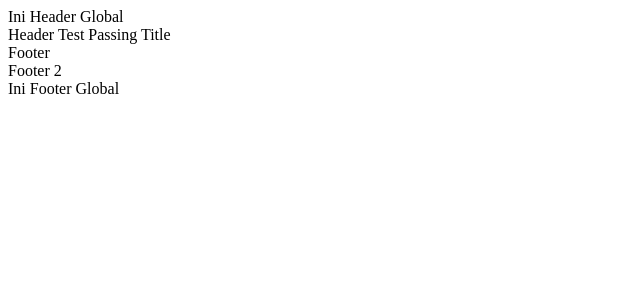
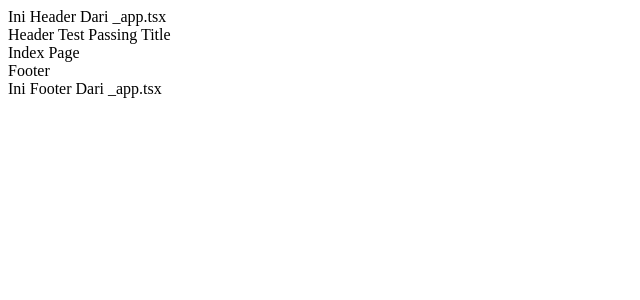
Before and after one commit to TantowiPutra/belajar-next-js, a Next.js app: page / in a window 1280 px wide. Shown: the top 300 px of the page, without its empty margins (0-640 px from the left). Built offline with nearby package versions, Linux system fonts and the light colour scheme.

Commit message:
chore: refactor meta data into main layout, added next router custom hook to track currently accesed path

```diff
--- a/layout/index.tsx
+++ b/layout/index.tsx
@@ -1,3 +1,5 @@
+import Head from "next/head";
+import { Geist, Geist_Mono } from 'next/font/google'
 /*
     Komponen ./layout/index.js menerima prop berupa children dari komponen induk, dan memberikan kembalian berupa komponen
     yang sudah disatukan dengan prop tersebut
@@ -7,13 +9,30 @@
     - && condition check, kalo memenuhi jalani komponen setelahnya, mirip ternary operator, tapi ada di JSX
 */
 
-export default function RootLayout({ children, title } : { children: React.ReactNode; title: string }) {
+const geistSans = Geist({
+    variable: '--font-geist-sans',
+    subsets: ['latin'],
+});
+
+const geistMono = Geist_Mono({
+    variable: '--font-geist-mono',
+    subsets: ['latin'],
+});
+
+export default function RootLayout({ children, title, metaTitle } : { children: React.ReactNode; title: string; metaTitle?: string}) {
     return (
         <div>
-            <div>Header {title && <span>{title}</span>}</div>
-            <div>{ children }</div>
-            <div>Footer</div>
-            <div>Footer 2</div>
+            <Head>
+                <title>{`Next.js App ${metaTitle || "Default Meta Title"}`}</title>
+                <meta name="description" content="ini deskripsi website" />
+                <meta name="viewport" content="width=device-width, initial-scale=1" />
+                <link rel="icon" href="file.svg" />
+            </Head>
+            <div className={`${geistSans.variable} ${geistMono.variable}`}>
+                <div>Header <span>{title || "Default Title"}</span></div>
+                <div>{ children }</div>
+                <div>Footer</div>
+            </div>
         </div>
     );
 }
--- a/pages/_app.tsx
+++ b/pages/_app.tsx
@@ -1,6 +1,7 @@
 import '../styles/globals.css'
 import RootLayout from '@/layout'
 import { AppProps } from 'next/app'
+import { useRouter } from 'next/router'
 
 /*
     Sebagai Pembungkus (semua) halaman ketika di load.
@@ -14,13 +15,19 @@ import { AppProps } from 'next/app'
 */
 
 export default function MyApp({ Component, pageProps }: AppProps) {
+  // Custom Hook dari NextJS untuk track routes
+  const router = useRouter();
+
+  // TERNARY CHECK PATH SAAT INI
+  const metaTitle = router.pathname === '/' ? "HOME" : router.pathname.replace('/', '').toUpperCase();
+
   return (
     <div>
-      <header>Ini Header Global</header>
-      <RootLayout title="Test Passing Title">
+      <header>Ini Header Dari _app.tsx</header>
+      <RootLayout title="Test Passing Title" metaTitle={metaTitle}>
         <Component {...pageProps} />
       </RootLayout>
-      <footer>Ini Footer Global</footer>
+      <footer>Ini Footer Dari _app.tsx</footer>
     </div>
   )
 }
--- /dev/null
+++ b/pages/about.tsx
@@ -0,0 +1,5 @@
+export default function About() {
+    return (
+        <div>About Page</div>
+    );
+}
--- a/pages/index.tsx
+++ b/pages/index.tsx
@@ -1,16 +1,9 @@
-import Head from "next/head";
-
 export default function Home() {
     // INI ROUTE HALAMAN INDEX
     // WEBSITE MEMERLUKAN TAMBAHAN METADATA DISINI
     return (
-        <>
-            <Head>
-                <title>Ini Title Website</title>
-                <meta name="description" content="ini deskripsi website" />
-                <meta name="viewport" content="width=device-width, initial-scale=1" />
-                <link rel="icon" href="file.svg" />
-            </Head>
-        </>
+        <div>
+            Index Page
+        </div>
     );
 }
```
